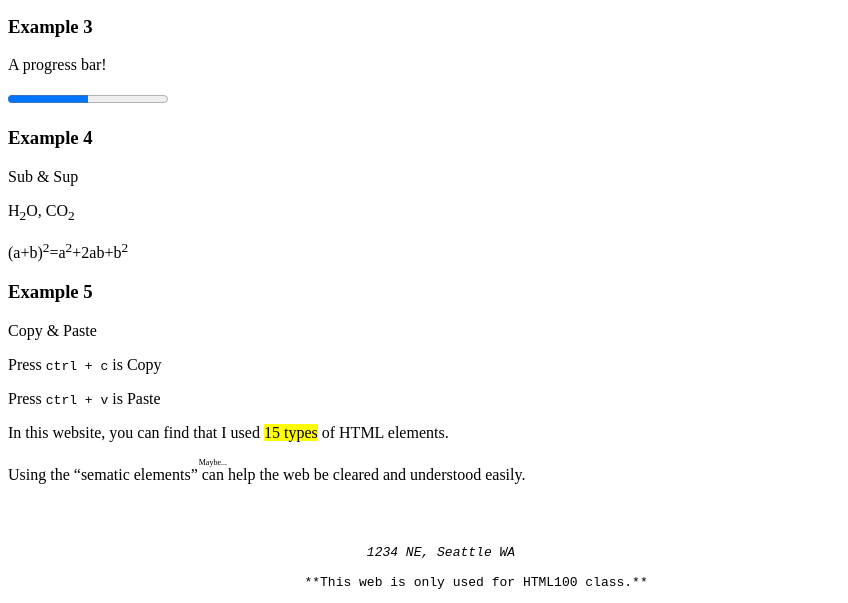
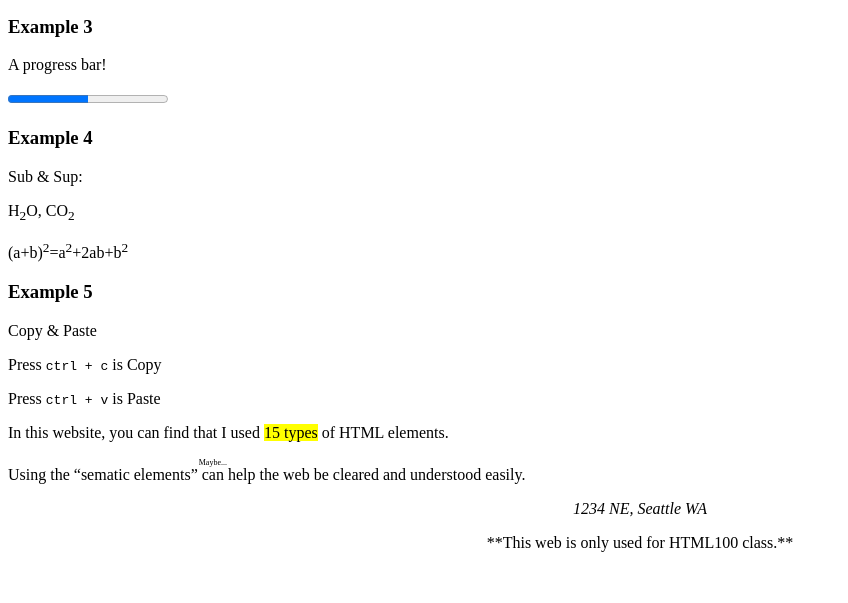
Before and after one commit to tinawu1016/Semantic-elements, a plain HTML site: page index.html in a window 1280 px wide. Shown: the part 813-1416 px from the top of the page, without its empty margins (0-848 px from the left). After the commit the page ends 1381 px from the top, so only its background shows below. Drawn offline with Linux system fonts and the light colour scheme.

Commit message:
update6.7

```diff
--- a/index.html
+++ b/index.html
@@ -4,12 +4,12 @@
     <meta charset="utf-8">
     <title>Assignment</title>
   </head>
-  <body>
     <table border="2">
     <tr>
     <td>Lesson 1 Assignment</td>
     </tr>
     </table>
+  <body>
     <header>
       <p>Tina Wu</p>
       <p><u>HTML100</u></p>
@@ -33,7 +33,7 @@
         <p>A progress bar!</p>
         <progress id="progressbar" value="50" max="100"></progress>
         <h3>Example 4</h3>
-        <p>Sub & Sup</p>
+        <p>Sub & Sup:</p>
         <p>H<sub>2</sub>O, CO<sub>2</sub></p>
         <p>(a+b)<sup>2</sup>=a<sup>2</sup>+2ab+b<sup>2</sup>
         <h3>Example 5</h3>
@@ -41,8 +41,6 @@
         <p>Press <kbd>ctrl + c</kbd> is Copy</p>
         <p>Press <kbd>ctrl + v</kbd> is Paste</p>
       </section>
-
-
       <p>In this website, you can find that I used <mark>15 types</mark> of HTML elements.</p>
       <p>Using the <q>sematic elements</q> <ruby>
         <rb>can </rb>
@@ -51,11 +49,9 @@
 
     </main>
     <footer>
-    <pre>
 
-
-    <address>                                              1234 NE, Seattle WA</address>
-                                      **This web is only used for HTML100 class.**</pre>
+      <address align="center">1234 NE, Seattle WA</address>
+      <p align="center">**This web is only used for HTML100 class.**</p>
     </footer>
   </body>
 </html>
```
